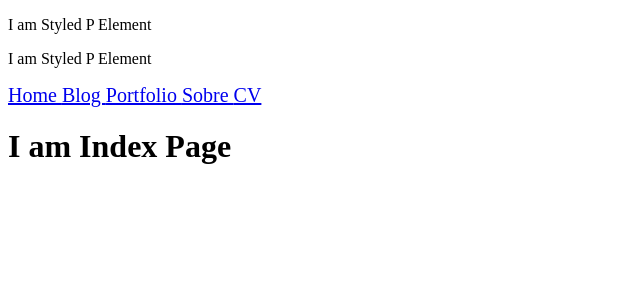
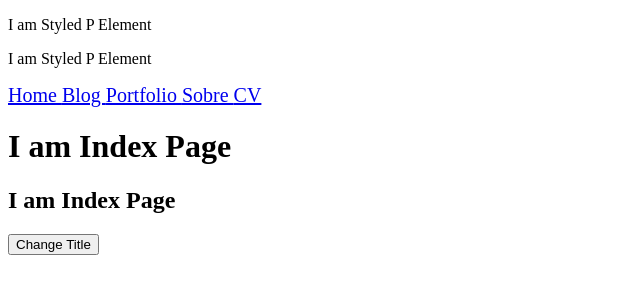
Before and after one commit to lucastravagin/porfolio-lucastravagin, a Next.js app: page / in a window 1280 px wide. Shown: the top 300 px of the page, without its empty margins (0-640 px from the left). Built offline with nearby package versions, Linux system fonts and the light colour scheme.

Commit message:
Life Cicles Functions

```diff
--- a/pages/index.js
+++ b/pages/index.js
@@ -1,25 +1,35 @@
 import React from 'react'
 import BaseLayout from '../components/layouts/BaseLayout'
 
-// const Index = () => {
-//     return (
-//         <h1>I am Index Page</h1>
-//     )
-// }
+
 
 class Index extends React.Component {
+
+    constructor() {
+        super()
+
+        this.state = {
+            title: 'I am Index Page'
+        }
+    }
+
+    componentDidMount() {
+
+    }
+
+    updateTitle() {
+        this.setState({title: 'I am Updated Index Page'})
+    }
 
     render() {
         return (
             <BaseLayout>
                 <h1>I am Index Page</h1>
+                <h2>{this.state.title}</h2>
+                <button onClick={ () => this.updateTitle() }> Change Title </button>
             </BaseLayout>
         )
     }
 }
 
 export default Index;
-
-/* <Header title={'I am Header Component'}>
-<h1>I am Header Subtitle</h1>
-</Header> */
```
